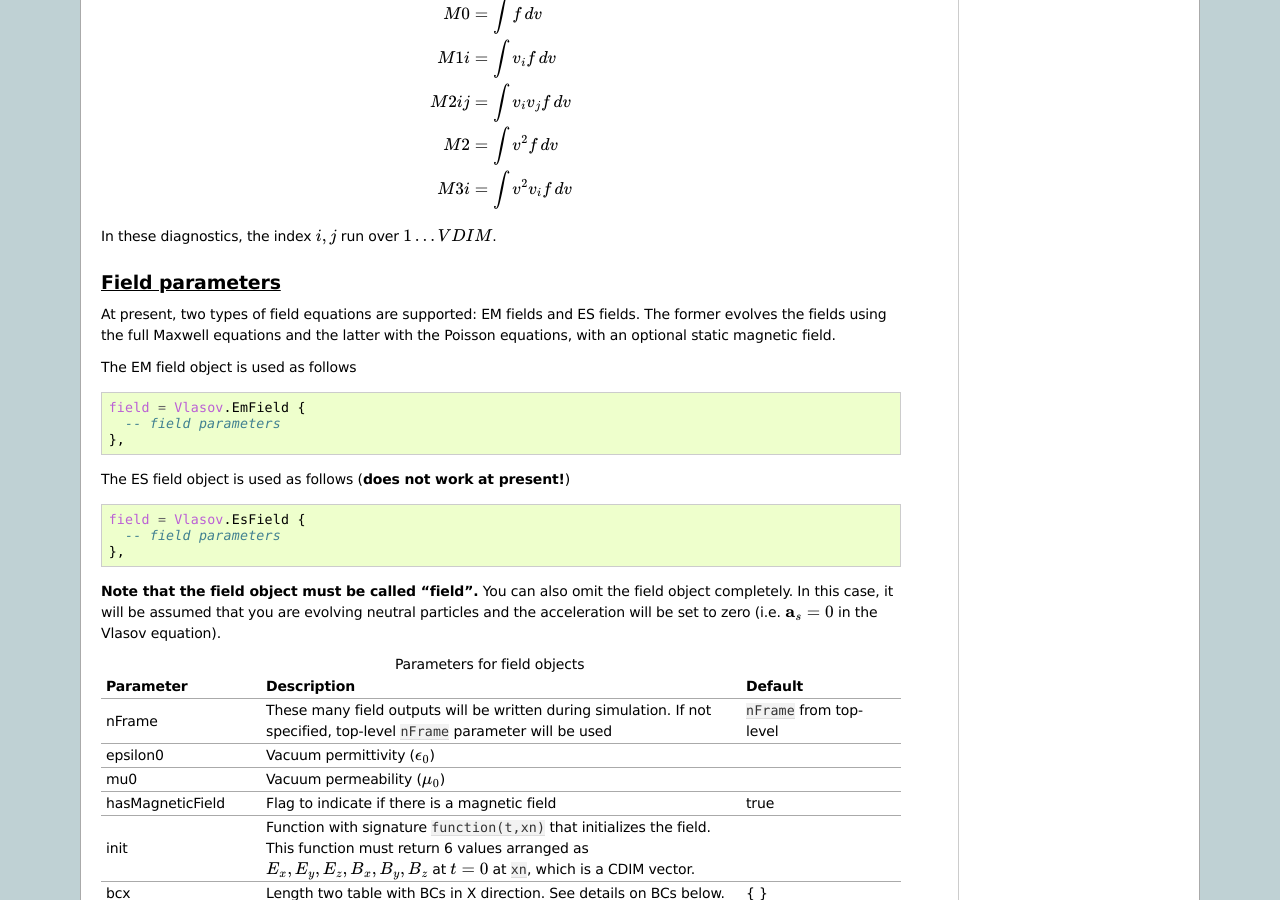
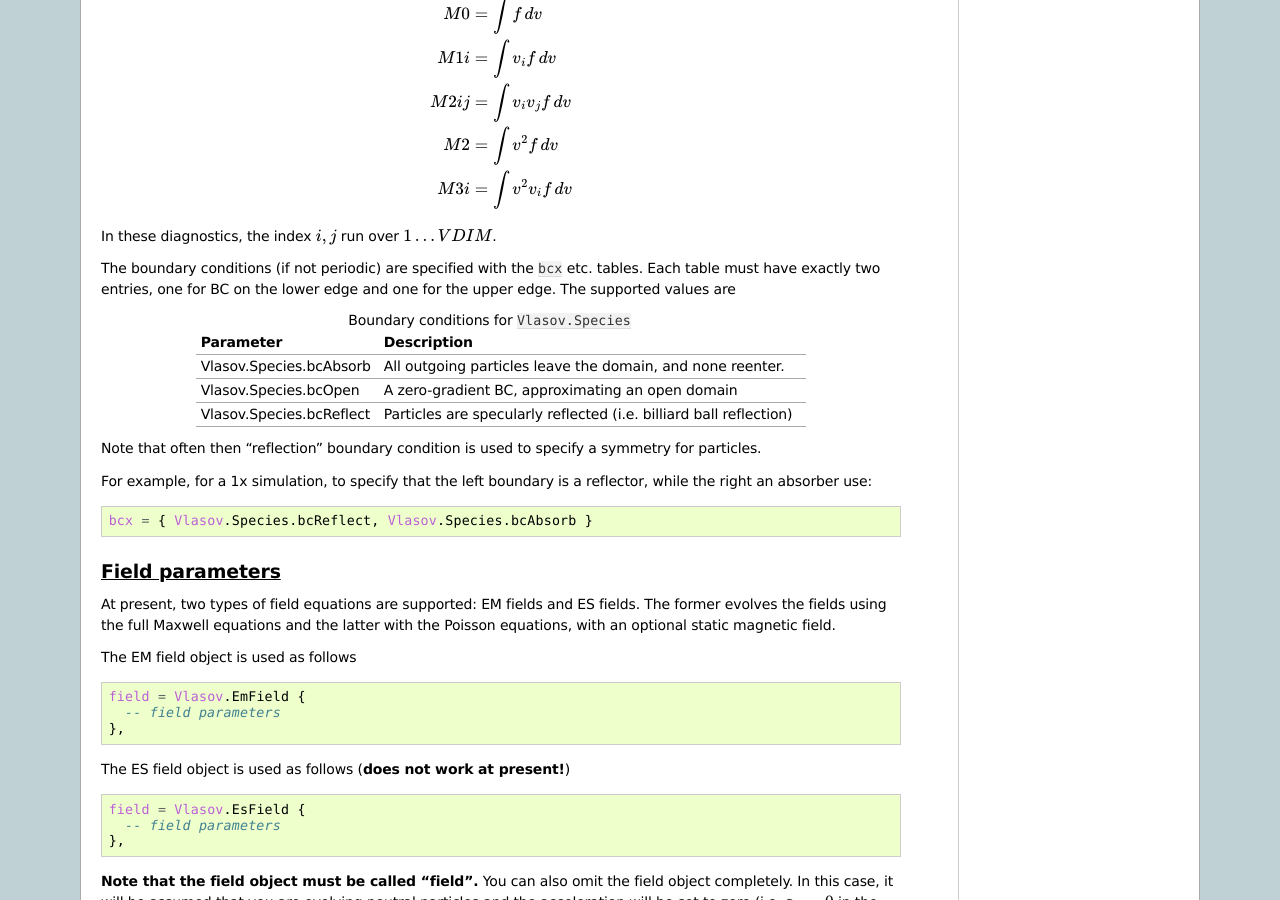
Before and after one commit to ammarhakim/gkyl-doc, a Sphinx documentation site: the page built from source/gkyl/VlasovOnCartGrid.rst, in a window 1280 px wide and 900 px high, scrolled down 3020 px. Built offline with Sphinx 7.4.7, drawn with Linux system fonts in a browser that asks for light colours.

Commit message:
Added doc on boundary conditions for ptcls

```diff
--- a/source/gkyl/VlasovOnCartGrid.rst
+++ b/source/gkyl/VlasovOnCartGrid.rst
@@ -256,6 +256,33 @@ The supported diagnostic moments are, "M0", "M1i", "M2ij", "M2" and
 In these diagnostics, the index :math:`i,j` run over :math:`1\ldots
 VDIM`.
 
+The boundary conditions (if not periodic) are specified with the
+``bcx`` etc. tables. Each table must have exactly two entries, one for
+BC on the lower edge and one for the upper edge. The supported values
+are
+
+.. list-table:: Boundary conditions for ``Vlasov.Species``
+   :widths: 30, 70
+   :header-rows: 1
+
+   * - Parameter
+     - Description
+   * - Vlasov.Species.bcAbsorb
+     - All outgoing particles leave the domain, and none reenter.
+   * - Vlasov.Species.bcOpen
+     - A zero-gradient BC, approximating an open domain
+   * - Vlasov.Species.bcReflect
+     - Particles are specularly reflected (i.e. billiard ball reflection)
+
+Note that often then "reflection" boundary condition is used to
+specify a symmetry for particles.
+
+For example, for a 1x simulation, to specify that the left boundary is
+a reflector, while the right an absorber use:
+
+.. code-block:: lua
+
+   bcx = { Vlasov.Species.bcReflect, Vlasov.Species.bcAbsorb }
 
 Field parameters
 ----------------
```
